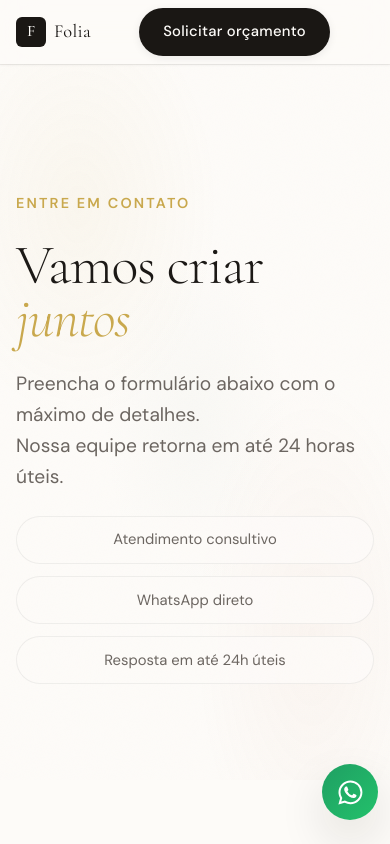
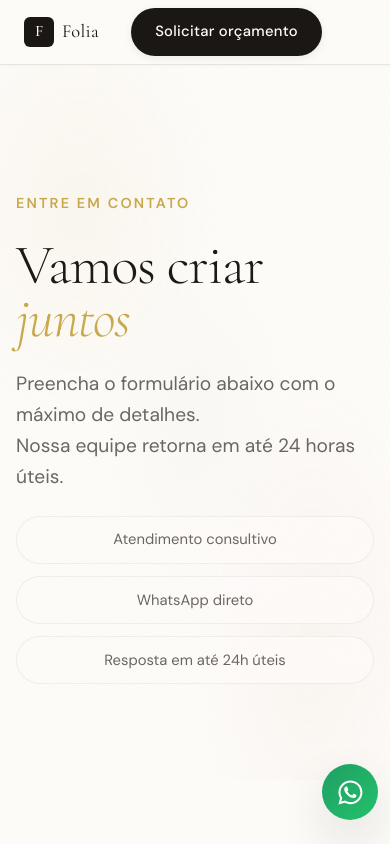
Before and after one commit to Wallaceoll/papelaria-premium, a React (Create React App) app: page /contato in a window 390 px wide. Shown: the top 844 px of the page. Built offline with nearby package versions, Linux system fonts and the light colour scheme.

Commit message:
ajuste header serviços e contato

```diff
--- a/src/components/Header.css
+++ b/src/components/Header.css
@@ -205,6 +205,12 @@
     padding: 0 var(--space-6);
     gap: var(--space-4);
   }
+  .header--internal .header__inner {
+    padding: 0 var(--space-8);
+  }
+  .header--internal .header__actions {
+    gap: var(--space-6);
+  }
   .header__nav { display: none; }
   .header__burger { display: flex; }
 
@@ -220,6 +226,12 @@
     padding: 0 var(--space-4);
     gap: var(--space-2);
   }
+  .header--internal .header__inner {
+    padding: 0 var(--space-6);
+  }
+  .header--internal .header__actions {
+    gap: var(--space-4);
+  }
   .header__logo-text {
     font-size: 1.15rem;
   }
--- a/src/components/Header.jsx
+++ b/src/components/Header.jsx
@@ -43,7 +43,7 @@ export default function Header() {
   };
   return (
     <>
-      <header className={`header ${scrolled || pathname !== '/' || menuOpen ? 'header--scrolled' : ''} ${menuOpen ? 'header--open' : ''}`}>
+      <header className={`header ${scrolled || pathname !== '/' || menuOpen ? 'header--scrolled' : ''} ${menuOpen ? 'header--open' : ''} ${pathname !== '/' ? 'header--internal' : ''}`}>
         <div className="header__inner container-wide">
           <Link
             to="/"
```
